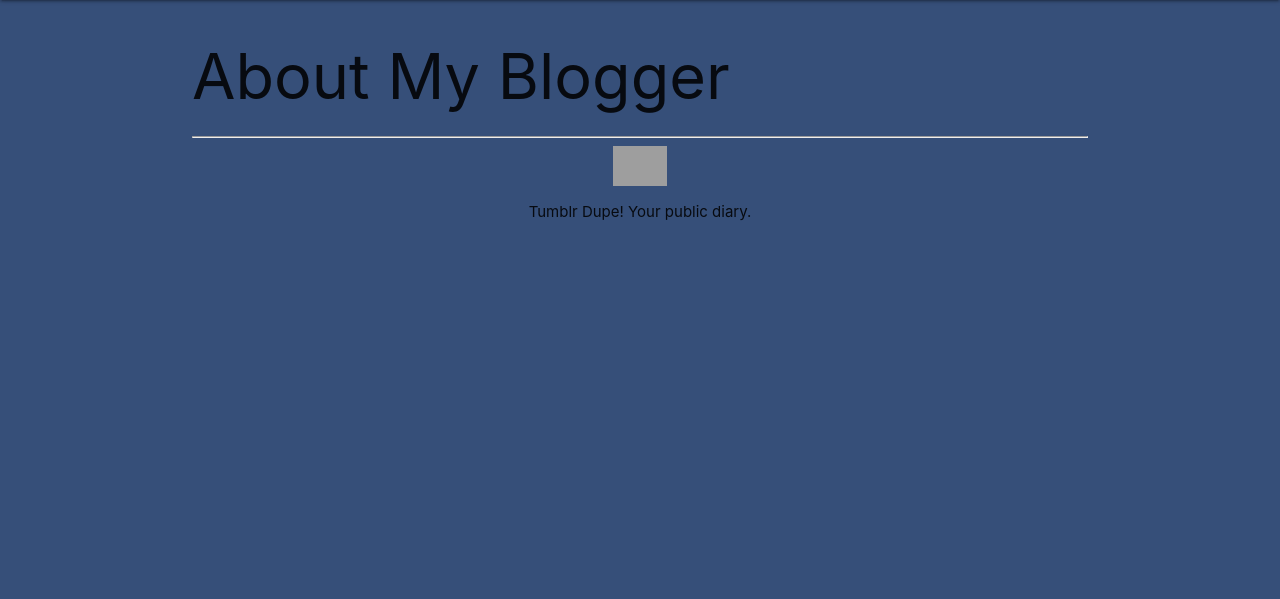
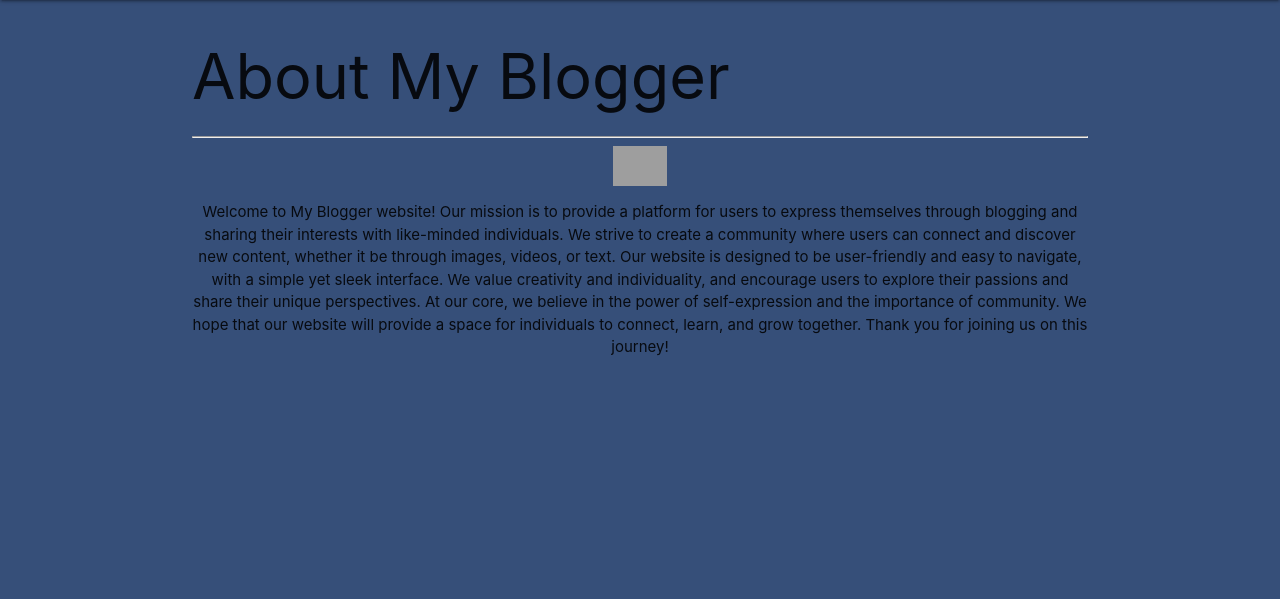
Before and after one commit to 5amlim/my_blogger, a Django app: page /about/ in a window 1280 px wide. Shown: the part 64-663 px from the top of the page. Run offline with Django 4.2, Linux system fonts and the light colour scheme; grey boxes are pictures that could not be loaded.

Commit message:
change about

```diff
--- a/main_app/templates/main_app/about.html
+++ b/main_app/templates/main_app/about.html
@@ -4,6 +4,18 @@
 <hr />
 <div class="center">
   <img class="logo" src="https://i.imgur.com/guIZGPx.png" alt="MyBlogger" />
-  <p class="">Tumblr Dupe! Your public diary.</p>
+  <p class="">
+    Welcome to My Blogger website! Our mission is to provide a platform for
+    users to express themselves through blogging and sharing their interests
+    with like-minded individuals. We strive to create a community where users
+    can connect and discover new content, whether it be through images, videos,
+    or text. Our website is designed to be user-friendly and easy to navigate,
+    with a simple yet sleek interface. We value creativity and individuality,
+    and encourage users to explore their passions and share their unique
+    perspectives. At our core, we believe in the power of self-expression and
+    the importance of community. We hope that our website will provide a space
+    for individuals to connect, learn, and grow together. Thank you for joining
+    us on this journey!
+  </p>
 </div>
 {% endblock %}
```
